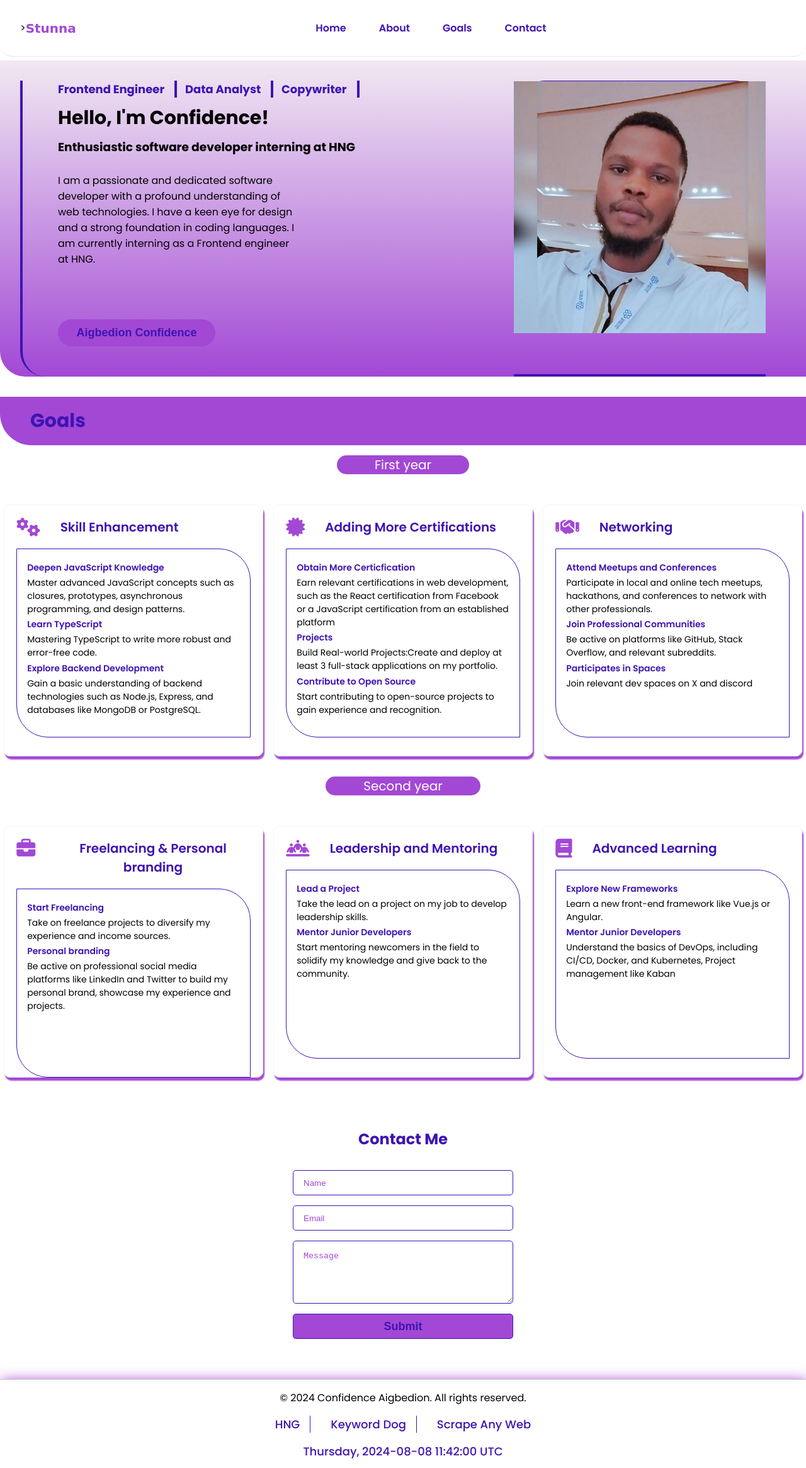
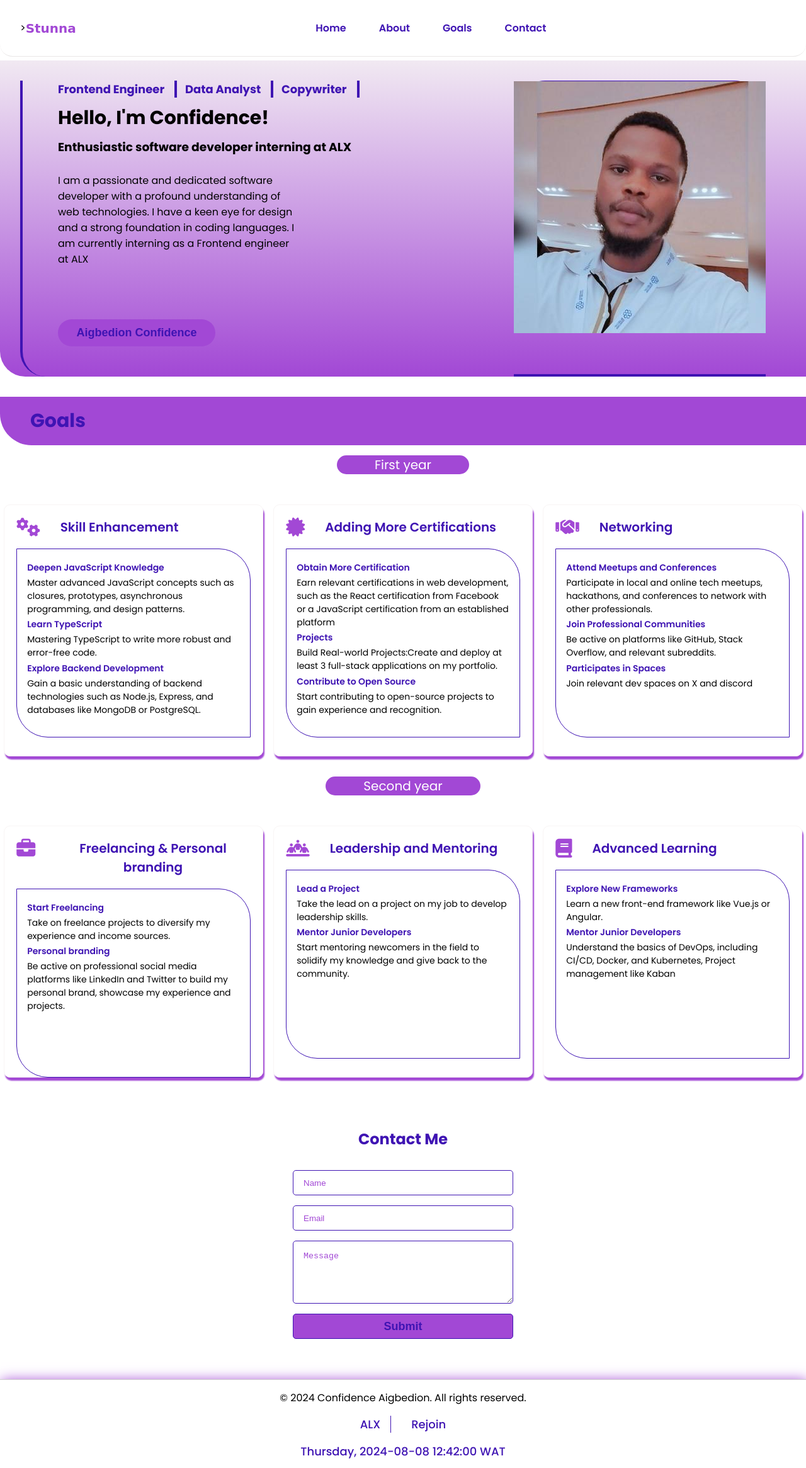
Before and after one commit to C4Confidence/Portfolio, a plain HTML site: page index.html in a window 1280 px wide. Shown: the top 2331 px of the page at 63% size. Drawn offline with Linux system fonts and the light colour scheme; a web font is replaced by a local one.

Commit message:
Changes and Update

```diff
--- a/index.html
+++ b/index.html
@@ -4,7 +4,7 @@
     <meta charset="UTF-8" />
     <meta http-equiv="X-UA-Compatible" content="IE=edge" />
     <meta name="viewport" content="width=device-width, initial-scale=1.0" />
-    <meta name="description" content="Confidence Aigbedion hng personal website" />
+    <meta name="description" content="Confidence Aigbedion personal website" />
     <meta
       name="keywords"
       content="Confidence Aigbedion,Confidence,Software Developer,Frontend Developer,Copywriter, Data Analyst, ReactJs, NodeJs"
@@ -94,7 +94,7 @@
             <div class="single-contact">
               <span><i class="fa fa-envelope"></i></span>
               <div class="info-cont">
-                <p data-testid="slackEmail">iamconfidence5@gmail.com</p>
+                <p data-testid="slackEmail">aigconfidence@gmail.com</p>
               </div>
             </div>
 
@@ -170,13 +170,13 @@
                   aria-hidden="true"
                 ></span>
               </h1>
-              <h3>Enthusiastic software developer interning at HNG</h3>
+              <h3>Enthusiastic software developer interning at ALX</h3>
               <p>
                 I am a passionate and dedicated software developer with a
                 profound understanding of web technologies. I have a keen eye
                 for design and a strong foundation in coding languages. I am
                 currently interning as a Frontend engineer at
-                <a href=" hng.tech/learn" data-testid="hngLink">HNG</a>.
+                <a href="https://alxafrica.com" data-testid="ALXLink">ALX</a>
               </p>
               <!-- current time and date in utc -->
               <p data-testid="currentDay"></p>
@@ -233,7 +233,7 @@
               </div>
 
               <ul>
-                <p>Obtain More Certicfication</p>
+                <p>Obtain More Certification</p>
                 <li>
                   Earn relevant certifications in web development, such as the
                   React certification from Facebook or a JavaScript
@@ -348,11 +348,8 @@
         <footer data-testid="footer-section">
           <p>© 2024 Confidence Aigbedion. All rights reserved.</p>
           <div class="links">
-            <a href="hng.tech/learn" data-testid="hngLink">HNG</a>
-            <a href="keyword.dog" data-testid="keyword-dogLink">Keyword Dog</a>
-            <a href="scrapeanyweb.site" data-testid="scrapeanywebLink"
-              >Scrape Any Web</a
-            >
+            <a href="https://alxafrica.com" data-testid="ALXlink">ALX</a>
+            <a href="https://bit.ly/4fFnrd9" data-testid="RejoinLink">Rejoin</a>
           </div>
           <div
             id="current-time-date"
--- a/script.js
+++ b/script.js
@@ -38,10 +38,10 @@ const toggleMobileMenu = () => {
 
 navBar.addEventListener("click", toggleMobileMenu);
 
-// Curent time and Date in UTC
+// Curent time and Date in UTC +1
 const timeDate = document.querySelector("#current-time-date");
 
-// Function to update the current date and time in UTC
+// Function to update the current date and time in UTC +1
 function updateDateTime() {
   const date = new Date();
   const daysOfWeek = [
@@ -57,11 +57,19 @@ function updateDateTime() {
   const year = date.getUTCFullYear();
   const month = String(date.getUTCMonth() + 1).padStart(2, "0"); // Months are zero-based
   const day = String(date.getUTCDate()).padStart(2, "0");
-  const hours = String(date.getUTCHours()).padStart(2, "0");
+
+  // Adjust hours for GMT+1
+  let hours = date.getUTCHours() + 1;
+  if (hours == 24) {
+    hours = 0; // Handle midnight wraparound
+  }
+  hours = String(hours).padStart(2, "0");
+
+
   const minutes = String(date.getUTCMinutes()).padStart(2, "0");
   const seconds = String(date.getUTCSeconds()).padStart(2, "0");
 
-  const currentDateTime = `${dayOfWeek}, ${year}-${month}-${day} ${hours}:${minutes}:${seconds} UTC`;
+  const currentDateTime = `${dayOfWeek}, ${year}-${month}-${day} ${hours}:${minutes}:${seconds} WAT`;
   // Update the date and time in the HTML element
   timeDate.innerText = currentDateTime;
 }
```
